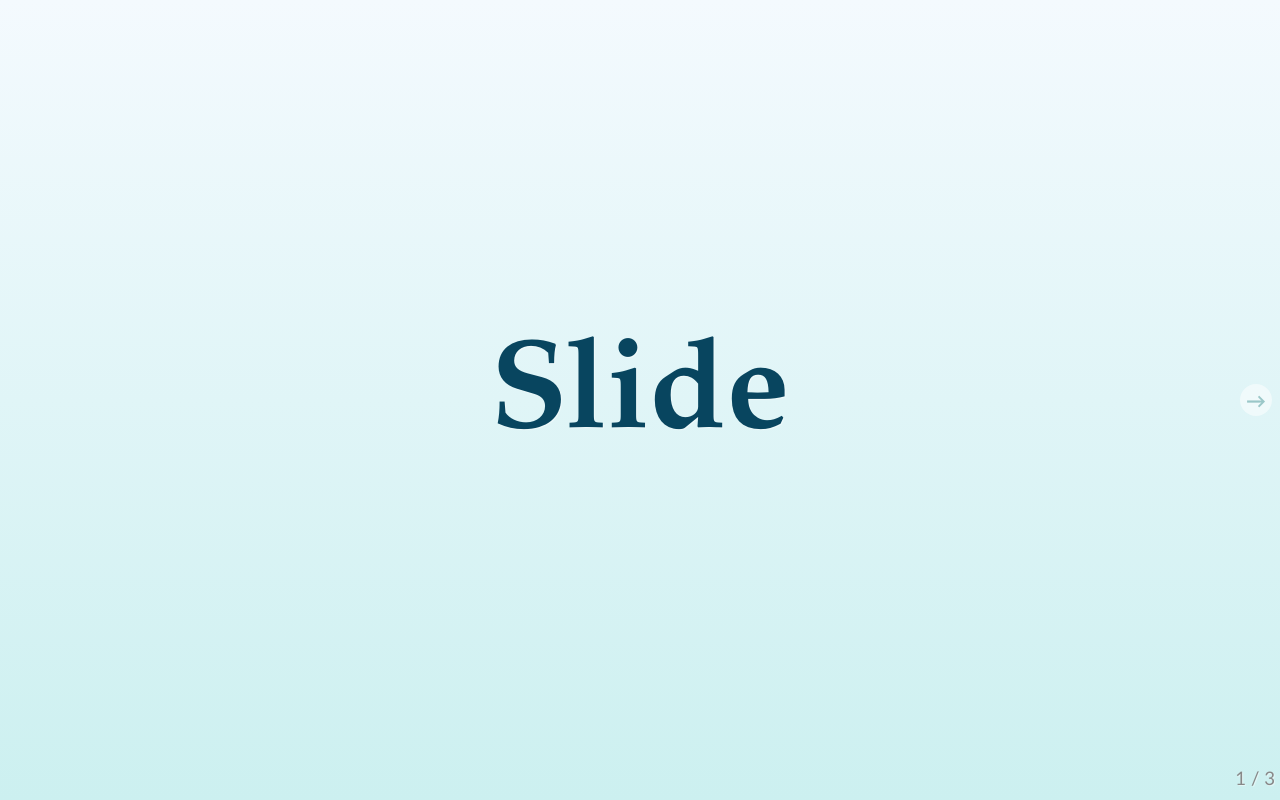
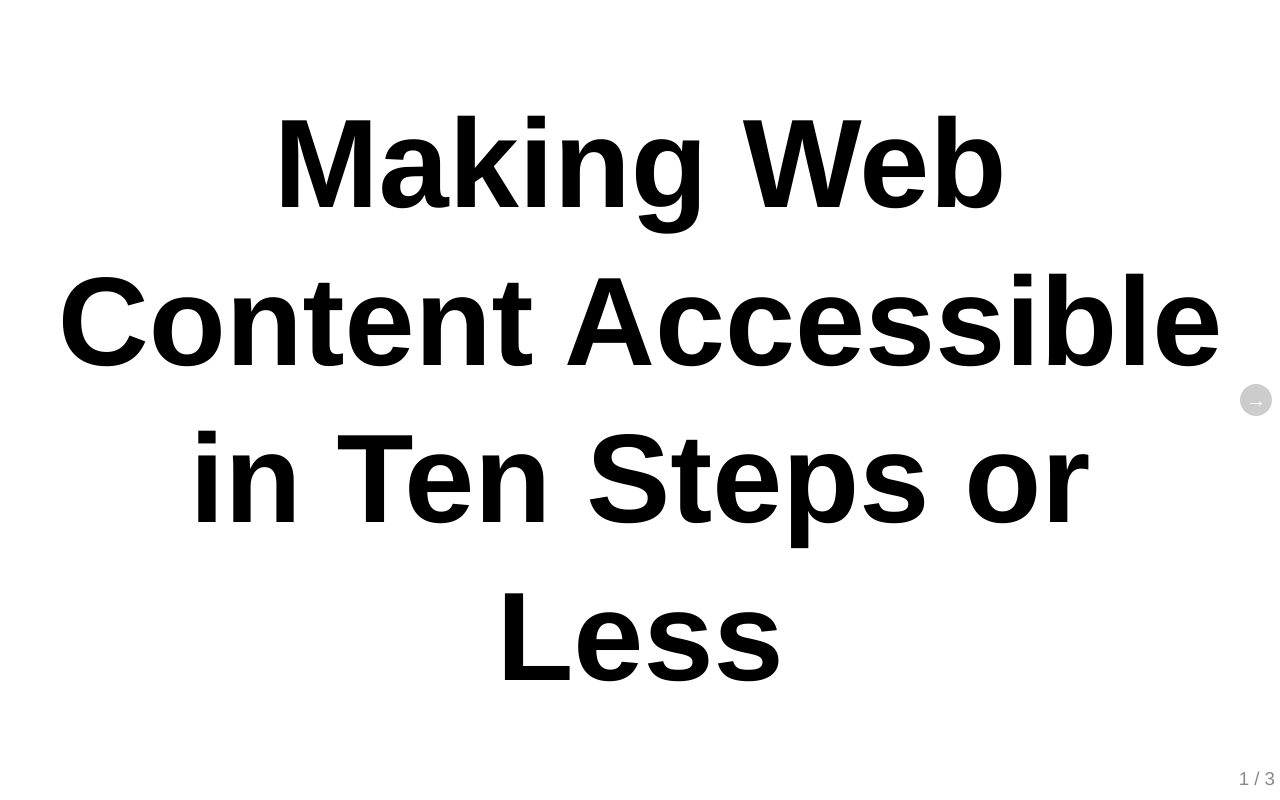
Before and after one commit to terracoda/presentation-a11y-oew, a plain HTML site: page deck.js-latest/boilerplate-test.html in a window 1280 px wide. Drawn offline with Linux system fonts and the light colour scheme.

Commit message:
Tested boilerplate. It's awesome.

```diff
--- a/deck.js-latest/boilerplate-test.html
+++ b/deck.js-latest/boilerplate-test.html
@@ -5,7 +5,7 @@
   <meta http-equiv="X-UA-Compatible" content="IE=edge,chrome=1">
   <meta name="viewport" content="width=1024, user-scalable=no">
 
-  <title>Your deck.js Presentation</title>
+  <title>Making Web Content Accessible in Ten Steps or Less</title>
 
   <!-- Required stylesheet -->
   <link rel="stylesheet" media="screen" href="core/deck.core.css">
@@ -18,7 +18,7 @@
   <link rel="stylesheet" media="screen" href="extensions/scale/deck.scale.css">
 
   <!-- Style theme. More available in /themes/style/ or create your own. -->
-  <link rel="stylesheet" media="screen" href="themes/style/web-2.0.css">
+  <link rel="stylesheet" media="screen" href="themes/style/swiss.css">
 
   <!-- Transition theme. More available in /themes/transition/ or create your own. -->
   <link rel="stylesheet" media="screen" href="themes/transition/horizontal-slide.css">
@@ -35,7 +35,9 @@
     <!-- Begin slides. Just make elements with a class of slide. -->
 
     <section class="slide">
-      <h1>Slide</h1>
+      <h1>Making Web Content Accessible in Ten Steps or Less</h1>
+
+
     </section>
 
     <section class="slide">
```
